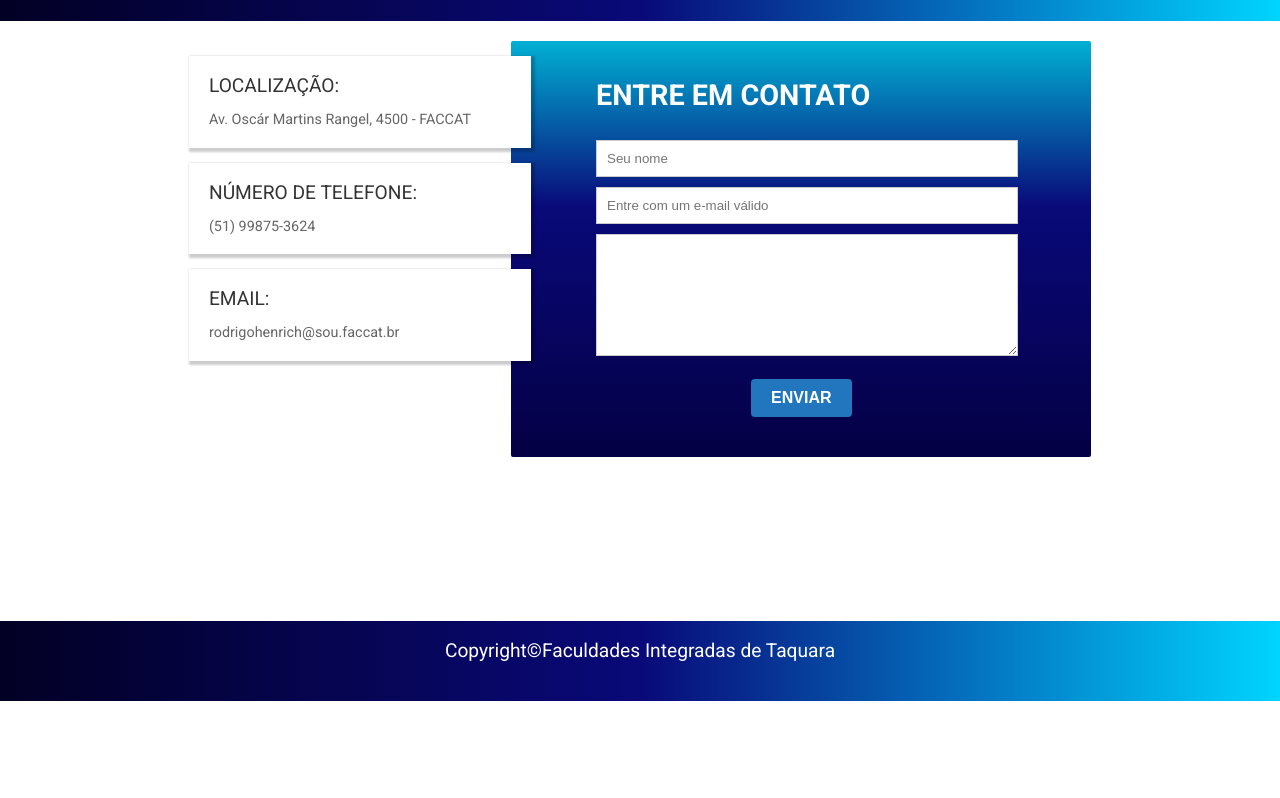
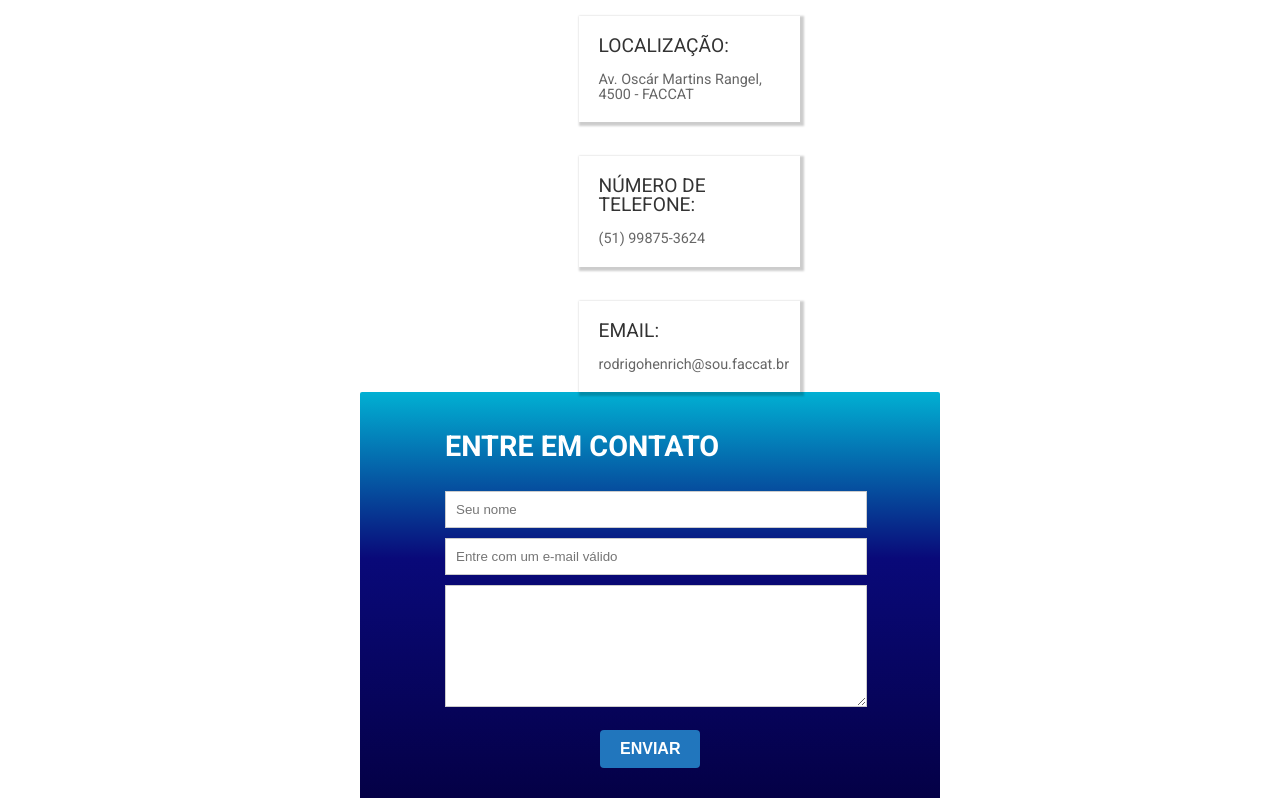
Before and after one commit to augustopdelima/Site-prog-2, a plain HTML site: page contato.html in a window 1280 px wide. Shown: the part 99-897 px from the top of the page. Before the commit the page ends 800 px from the top, so only its background shows below. Drawn offline with Linux system fonts and the light colour scheme.

Commit message:
Refazendo estilos da página de contato

```diff
--- a/contato.html
+++ b/contato.html
@@ -12,6 +12,7 @@
         rel="stylesheet">
     <link rel="stylesheet" href="styles/reset.css">
     <link rel="stylesheet" href="styles/styles.css">
+    <link rel="stylesheet" href="styles/contact.css">
 </head>
 
 <body>
@@ -40,8 +41,8 @@
             </nav>
         </div>
     </header>
-    <main class="main-container">
-        <div class="container">
+    <main class="main-container main-contact">
+        <div class="container contact-container">
             <div class="info-cards">
                 <article class="card card-contact">
                     <h3>LOCALIZAÇÃO:</h3>
--- /dev/null
+++ b/styles/contact.css
@@ -0,0 +1,90 @@
+.main-contact {
+    width: 70%;
+    margin: auto;
+}
+
+.contact-container {
+    display: flex;
+    flex-wrap: wrap;
+    position: relative;
+}
+
+.card-contact{
+    background-color: white;
+    padding: 20px;
+    position: relative;
+    margin-top: 15px;
+    align-items: baseline;
+    width: 60%;
+}
+
+.card-contact h3 {
+    font-size: 1.2em;
+    color: #333;
+    margin-bottom: 10px;
+}
+
+.card-contact p {
+    color: #666;
+    font-size: 0.9em;
+}
+
+.contact-form {
+    z-index: 1;
+    padding: 40px;
+    border-radius: 2px;
+    max-width: 500px;
+    margin-left: 20px;
+    background: rgb(2,0,36);
+    background: linear-gradient(0deg, rgb(4, 0, 68) 0%, rgba(9,9,121,1) 60%, rgb(1, 176, 211) 100%);
+}
+
+.contact-form h2{
+    font-size: 1.8em;
+    margin-bottom: 30px;
+    margin-left: 9%;
+    color: white ;
+    align-items: center;
+}
+
+.contact-form input,textarea{
+    align-items: center;
+    padding: 10px;
+    width: 80%;
+    margin-left: 9%;
+    margin-bottom: 10px;
+    border: 1px solid #ccc;
+}
+
+.contact-form textarea{
+    height: 100px;
+}
+
+.contact-form button{
+    background-color: #2176bd;
+    padding: 10px 20px;
+    border: none;
+    border-radius: 4px;
+    color: white;
+    cursor: pointer;
+    font-weight: bold;
+    font-size: 1em;
+    transition: background-color 0.3s;
+    margin-top: 10px;
+    margin-left: 40%;
+}
+
+.contact-form button:hover {
+    background-color: #0059a6;
+}
+
+.info-cards {
+    display: flex;
+    flex-direction: column;
+    gap: 19px;
+    position: absolute;
+    right: 0;
+    left: 10%;
+    position: relative;
+    z-index: 2;
+}
--- a/styles/styles.css
+++ b/styles/styles.css
@@ -75,24 +75,7 @@ body {
     box-shadow: 2px 2px 2px 2px rgba(0, 0, 0, 0.2);
 }
 
-.card-contact{
-    background-color: white;
-    padding: 20px;
-    position: relative;
-    margin-top: 15px;
-    align-items: baseline;
-}
 
-.card-contact h3 {
-    font-size: 1.2em;
-    color: #333;
-    margin-bottom: 10px;
-}
-
-.card-contact p {
-    color: #666;
-    font-size: 0.9em;
-}
 
 .info-list {
     display: flex;
@@ -101,13 +84,6 @@ body {
     padding: 8px;
 }
 
-
-
-.info-cards {
-    display: table-column;
-    grid-template-columns: 1fr 1fr;
-    gap: 20px;
-}
 
 .nav-bar-link:hover {
     background-color: rgb(64, 124, 254);
@@ -152,52 +128,3 @@ body {
 b{
     font-weight: bold;
 }
-
-.contact-form {
-    padding: 40px;
-    border-radius: 2px;
-    max-width: 500px;
-    margin-left: 20px;
-    flex-grow: 20;
-    background: rgb(2,0,36);
-    background: linear-gradient(0deg, rgb(4, 0, 68) 0%, rgba(9,9,121,1) 60%, rgb(1, 176, 211) 100%);
-}
-
-.contact-form h2{
-    font-size: 1.8em;
-    margin-bottom: 30px;
-    margin-left: 9%;
-    color: white ;
-    align-items: center;
-}
-
-.contact-form input,textarea{
-    align-items: center;
-    padding: 10px;
-    width: 80%;
-    margin-left: 9%;
-    margin-bottom: 10px;
-    border: 1px solid #ccc;
-}
-
-.contact-form textarea{
-    height: 100px;
-}
-
-.contact-form button{
-    background-color: #2176bd;
-    padding: 10px 20px;
-    border: none;
-    border-radius: 4px;
-    color: white;
-    cursor: pointer;
-    font-weight: bold;
-    font-size: 1em;
-    transition: background-color 0.3s;
-    margin-top: 10px;
-    margin-left: 40%;
-}
-
-.contact-form button:hover {
-    background-color: #0059a6;
-}
```
